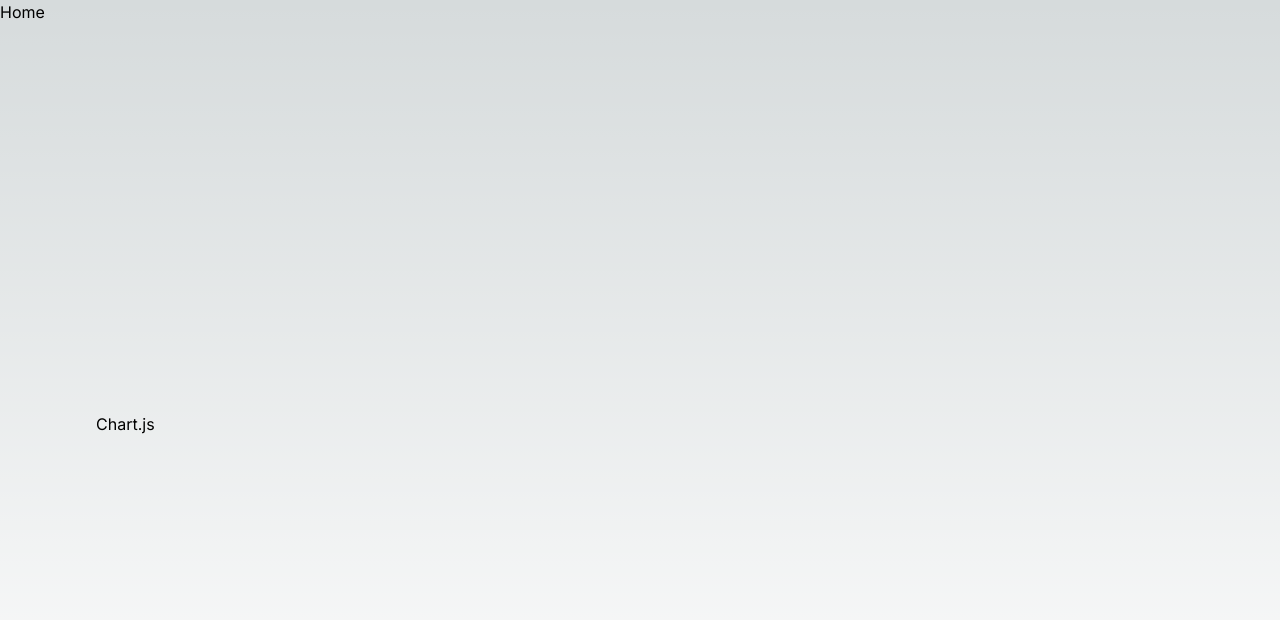
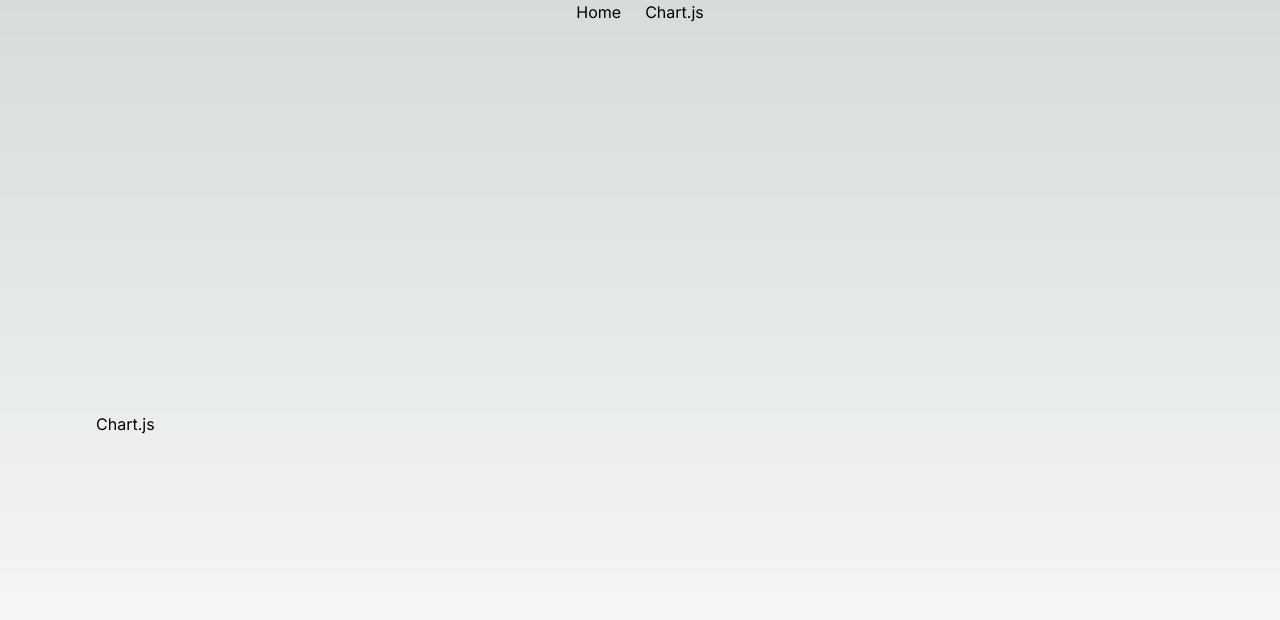
Before and after one commit to Curtis-Turk/graphs-database-testing, a Next.js app: page / in a window 1280 px wide. Shown: the top 620 px of the page. Built offline with nearby package versions, Linux system fonts and the light colour scheme.

Commit message:
Refacotored nav bar

```diff
--- a/app/layout.tsx
+++ b/app/layout.tsx
@@ -1,6 +1,6 @@
+import Nav from "@/components/Nav";
 import "./globals.css";
 import { Inter } from "next/font/google";
-import Link from "next/link";
 
 const inter = Inter({ subsets: ["latin"] });
 
@@ -17,9 +17,7 @@ export default function RootLayout({
   return (
     <html lang="en">
       <body className={inter.className}>
-        <Link href="/" className="flex items-center text-center">
-          Home
-        </Link>
+        <Nav />
         {children}
       </body>
     </html>
--- /dev/null
+++ b/components/Nav.tsx
@@ -0,0 +1,13 @@
+import Link from "next/link";
+
+export default function Nav() {
+  return (
+    <div
+      id="nav"
+      className="flex items-center text-center justify-center space-x-6"
+    >
+      <Link href="/">Home</Link>
+      <Link href="/chartJS">Chart.js</Link>
+    </div>
+  );
+}
```
